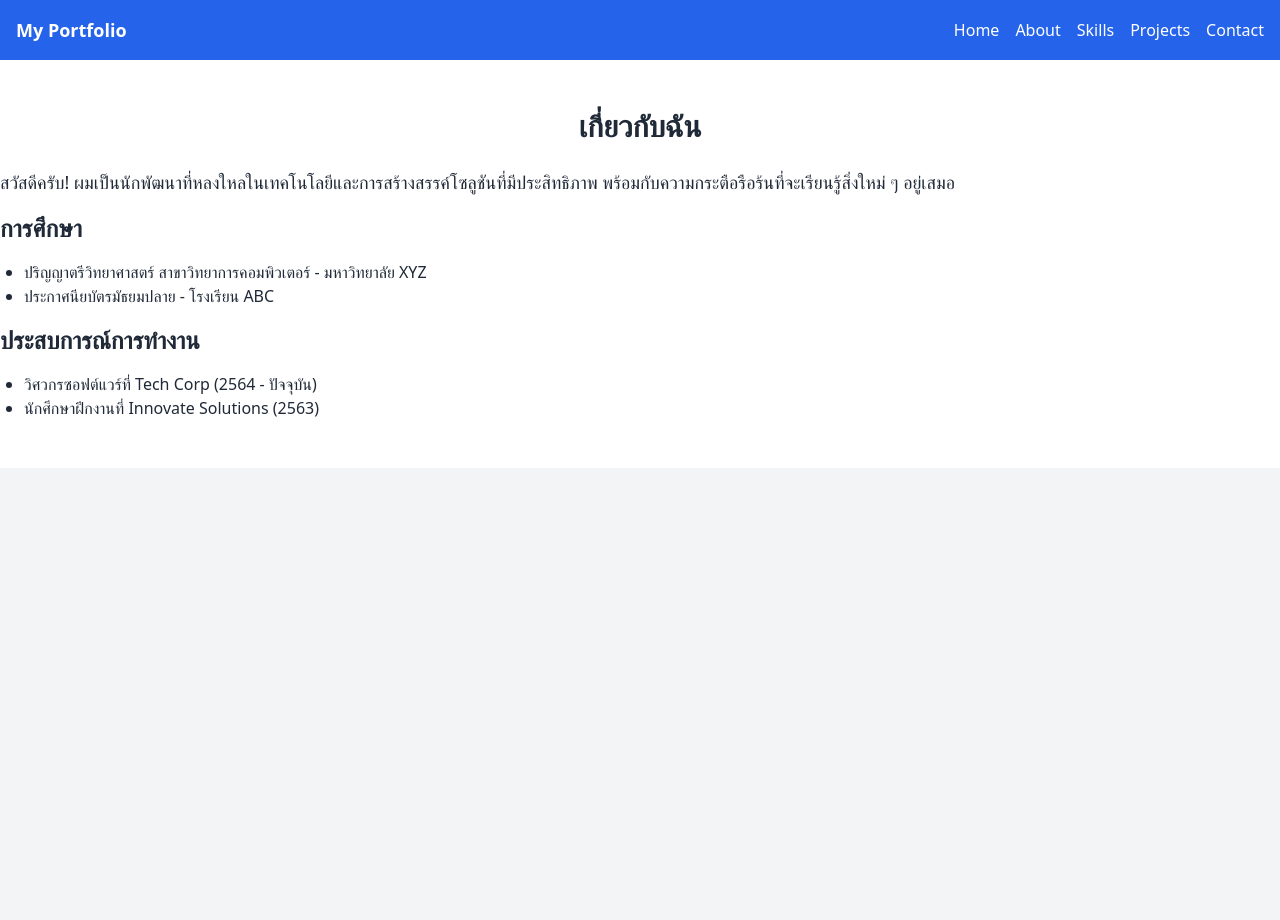
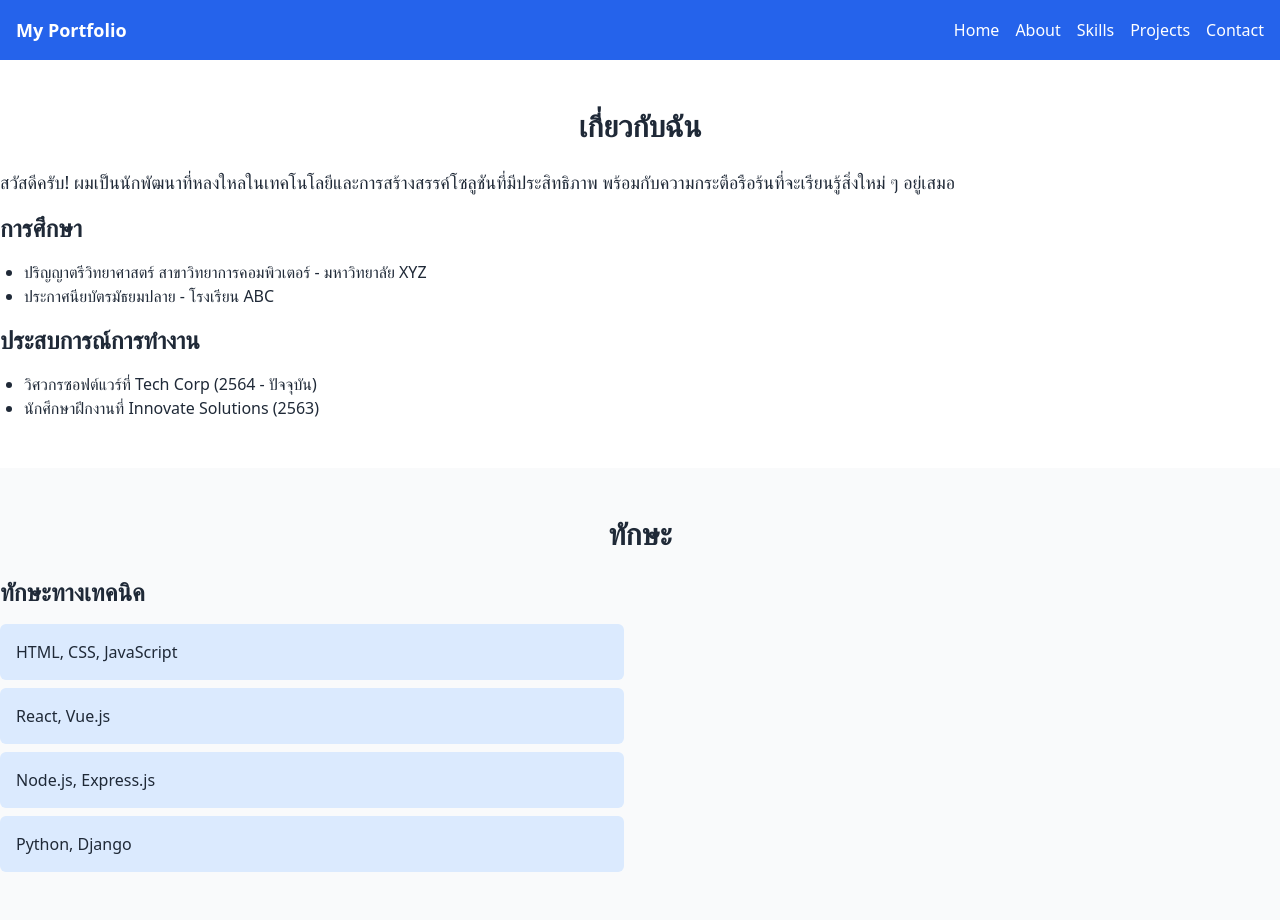
Before and after one commit to wittawat66160264/portfolio-team, a website: page src/components/about.html in a window 1280 px wide. Before the commit the page ends 800 px from the top, so only its background shows below. Drawn offline with nearby package versions, Linux system fonts and the light colour scheme.

Commit message:
เพิ่มหน้า skills และ เทคนิค skill

```diff
--- a/src/components/about.html
+++ b/src/components/about.html
@@ -43,3 +43,19 @@
             </div>
         </div>
     </section>
+
+    <!-- Skills Section -->
+    <section id="skills" class="py-12 bg-gray-50">
+        <div class="container mx-auto">
+            <h2 class="text-3xl font-bold mb-6 text-center">ทักษะ</h2>
+            <div class="grid grid-cols-1 md:grid-cols-2 gap-8">
+                <!-- Technical Skills -->
+                <div>
+                    <h3 class="text-2xl font-semibold mb-4">ทักษะทางเทคนิค</h3>
+                    <ul class="space-y-2">
+                        <li class="bg-blue-100 p-4 rounded-md hover:bg-blue-200 transition duration-200">HTML, CSS, JavaScript</li>
+                        <li class="bg-blue-100 p-4 rounded-md hover:bg-blue-200 transition duration-200">React, Vue.js</li>
+                        <li class="bg-blue-100 p-4 rounded-md hover:bg-blue-200 transition duration-200">Node.js, Express.js</li>
+                        <li class="bg-blue-100 p-4 rounded-md hover:bg-blue-200 transition duration-200">Python, Django</li>
+                    </ul>
+                </div>
```
